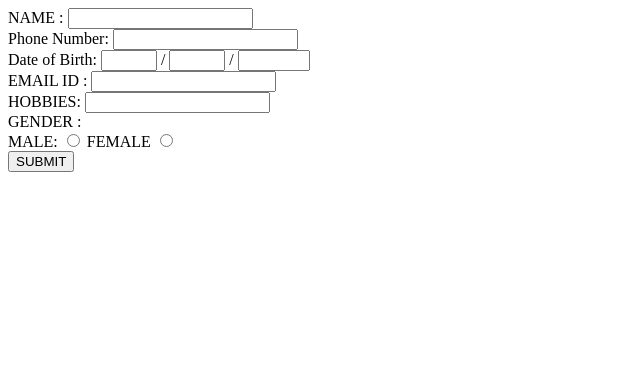
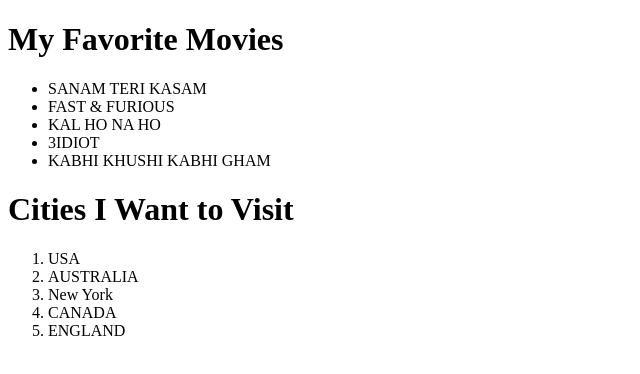
Before and after one commit to shivani2326/Full-stack-lab-record, a plain HTML site: page index.html in a window 1280 px wide. Shown: the whole page, without its empty margins (0-640 px from the left). Drawn offline with Linux system fonts and the light colour scheme.

Commit message:
Add files via upload

```diff
--- a/index.html
+++ b/index.html
@@ -2,46 +2,26 @@
 <html lang="en">
 <head>
    <meta charset="UTF-8">
-   <meta name="viewport" content="width=<!DOCTYPE html>
-   <html lang="en">
-   <head>
-       <meta charset="UTF-8">
-       <meta name="viewport" content="width=device-width, initial-scale=1.0">
-       <title>Document</title>
-   </head>
-   <body>
-       <form action="./submit.html"></form>
-       <label for ="name">NAME : </label>
-       <input type ="text" name="" id="">
-       <br>
-       <label for="phone">Phone Number:</label>
-       <input type="tel" id="phone" name="phone" pattern="[0-9]{10}" required>
-       <br>
-       <label for="dob">Date of Birth:</label>
-       <input type="number" id="day" name="day" min="1" max="31" required> /
-       <input type="number" id="month" name="month" min="1" max="12"
-required> /
-       <input type="number" id="year" name="year" min="1900" max="2022"
-required>
-       <br>
-       <label for=""> EMAIL ID :</label>
-       <input type="text" name="" id="">
-       <br>
-       <label for=""> HOBBIES:</label>
-       <input type="text" name="" id="">
-       <br>
-       <label for="">GENDER :</label>
-       <br>
-       <label for="MALE">MALE:</label>
-       <input type="radio" name="gender" id="">
-       <label for="FEMALE">FEMALE</label>
-       <INPUT TYPE="RADIO" NAME="gender" id="">
-       <br>
-       <button type="submit">SUBMIT </button>
-   </body>
-   </html>
-   <title>Document</title>
+   <meta name="viewport" content="width=device-width, initial-scale=1.0">
+   <title>Movie and City Lists</title>
+   <link rel="stylesheet" href="style.css">
 </head>
 <body>
+   <h1>My Favorite Movies</h1>
+   <ul class="movie-list">
+       <li class="movie-1">SANAM TERI KASAM</li>
+       <li class="movie-2">FAST & FURIOUS</li>
+       <li class="movie-3">KAL HO NA HO</li>
+       <li class="movie-4">3IDIOT</li>
+       <li class="movie-5">KABHI KHUSHI KABHI GHAM</li>
+   </ul>
+   <h1>Cities I Want to Visit</h1>
+   <ol class="city-list">
+       <li class="city-1">USA</li>
+       <li class="city-2">AUSTRALIA</li>
+       <li class="city-3">New York</li>
+       <li class="city-4">CANADA</li>
+       <li class="city-5">ENGLAND</li>
+   </ol>
 </body>
 </html>
```
